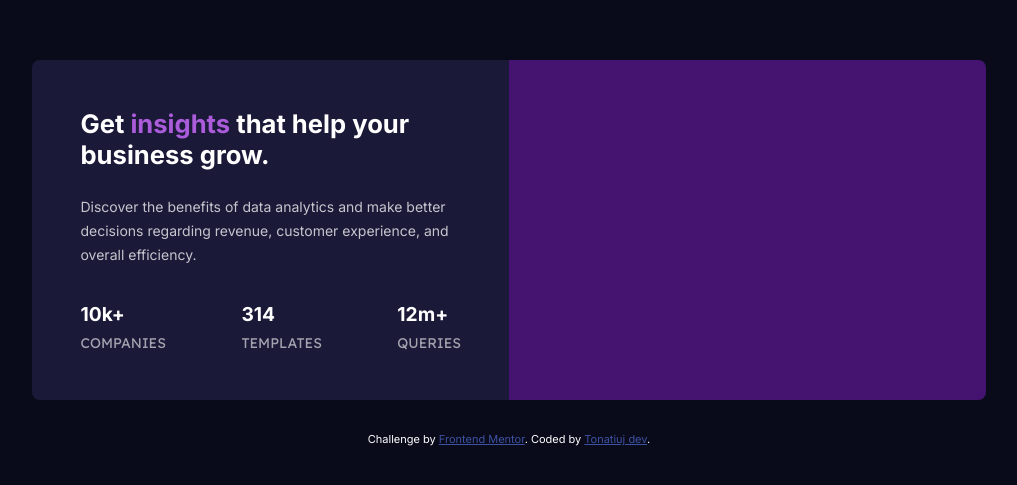
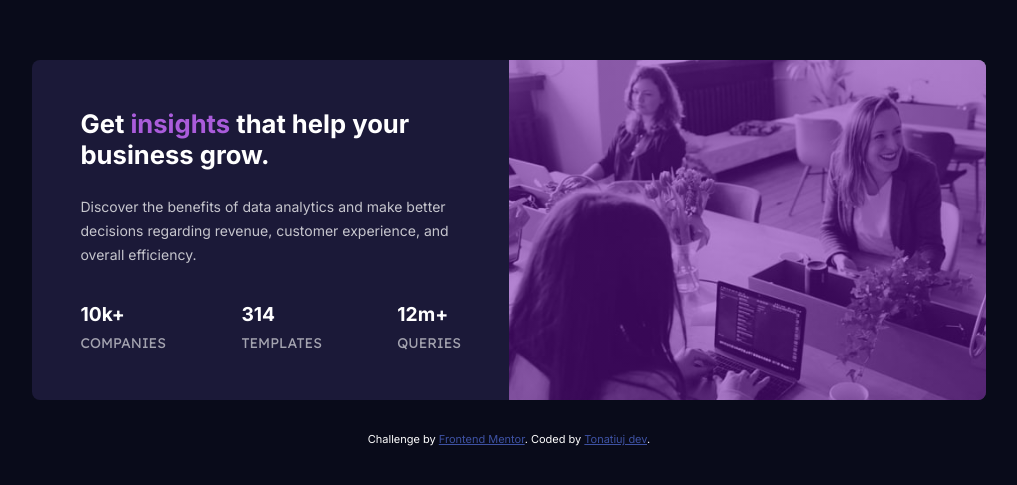
Before and after one commit to tonatiujsanchez/Stats-card, a plain HTML site: page index.html in a window 1280 px wide. Shown: the part 171-656 px from the top of the page, without its empty margins (131-1148 px from the left). Drawn offline with Linux system fonts and the light colour scheme; the site is published under a folder, as on GitHub Pages, so addresses that start at the root find nothing.

Commit message:
url del background corregida

```diff
--- a/css/main.css
+++ b/css/main.css
@@ -45,7 +45,7 @@ body{
 
 .widget__img{
     min-height: 220px;
-    background: linear-gradient(hsl(277, 85%, 36%, 0.5), hsl(277, 85%, 36%, 0.5)), url('/images/image-header-mobile.jpg');
+    background: linear-gradient(hsl(277, 85%, 36%, 0.5), hsl(277, 85%, 36%, 0.5)), url('../images/image-header-mobile.jpg');
     background-size: cover;
     background-position: left top;
     background-repeat: no-repeat;
@@ -105,7 +105,7 @@ body{
         padding: 3rem;
     }
     .widget__img{
-        background: linear-gradient(hsl(277, 85%, 36%, 0.5), hsl(277, 85%, 36%, 0.5)), url('/images/image-header-desktop.jpg');
+        background: linear-gradient(hsl(277, 85%, 36%, 0.5), hsl(277, 85%, 36%, 0.5)), url('../images/image-header-desktop.jpg');
         background-size: cover;
         background-position: left top;
         background-repeat: no-repeat;
```
